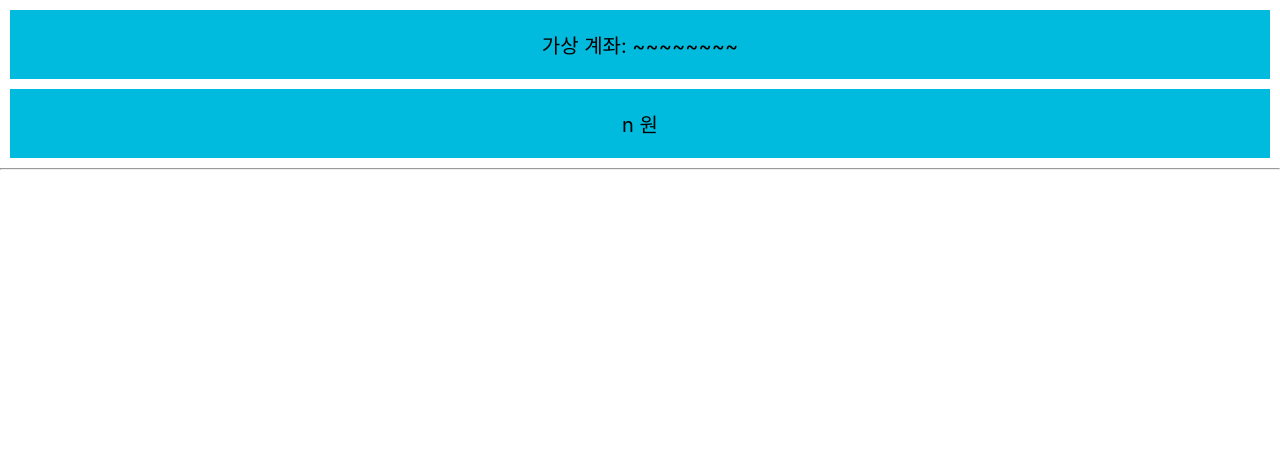
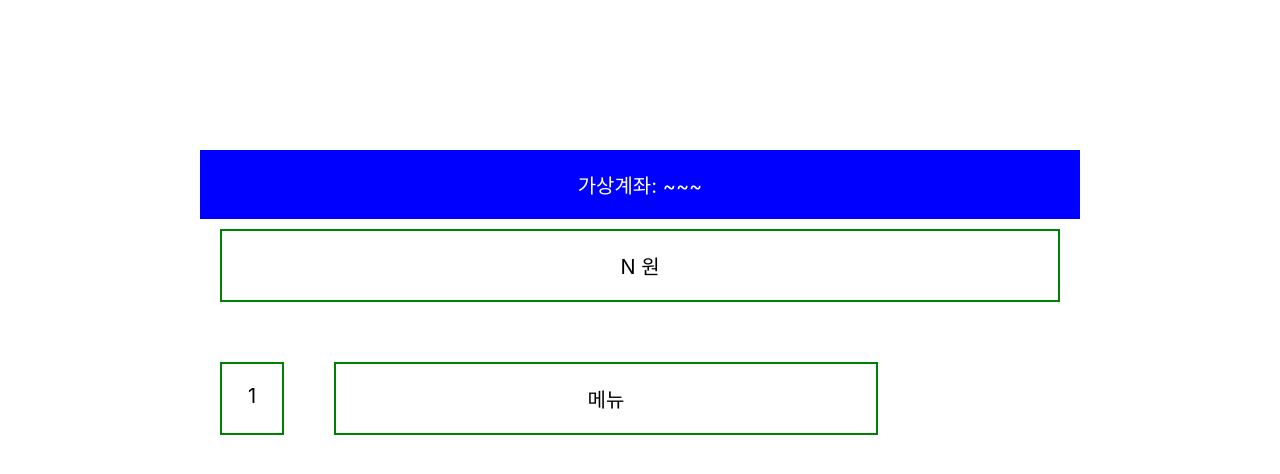
Before and after one commit to 2nd-HUFSummer-Hackathon/SPotato, a React (Create React App) app in the folder domdelivery/: page /pay in a window 1280 px wide. Shown: the top 474 px of the page. Built offline with nearby package versions, Linux system fonts and the light colour scheme.

Commit message:
pay update

```diff
--- a/domdelivery/src/App.css
+++ b/domdelivery/src/App.css
@@ -52,13 +52,15 @@
 }
 
 .Pay .Pay-header{
-  background: #0bd;
   font-size: 20px;
-  padding: 20px;
-  margin: 10px;
+  margin-top: 150px;
+  margin-bottom: 20px;
 }
 
 .Pay .Pay-main{
+  display: flex;
+  justify-content: left;
   font-size: 20px;
   padding: 20px;
+  margin-left: 200px;
 }
--- a/domdelivery/src/pages/Pay.js
+++ b/domdelivery/src/pages/Pay.js
@@ -1,13 +1,16 @@
 function Pay() {
   return (
     <div className="Pay">
-      <div className="Pay-header">가상 계좌: ~~~~~~~~</div>
-      <div className="Pay-header">n 원</div>
+      <div className="Pay-header">
+        <div style={{color:"white", backgroundColor:"blue", padding:"20px", marginLeft:"200px",marginRight:"200px",marginBottom:"10px"}}>가상계좌: ~~~</div>
+        <div style={{borderWidth: 2, borderColor:'green', borderStyle:"solid", padding:"20px", marginLeft:"220px",marginRight:"220px"}}>N 원</div>
+      </div>
 
-      <hr></hr>
+      <br></br>
 
-      <div className="Pay-main" align="center">
-
+      <div className="Pay-main">
+        <div style={{borderWidth: 2, borderColor:'green', borderStyle:"solid", padding:"20px", width:"20px"}}>1</div>
+        <div style={{borderWidth: 2, borderColor:'green', borderStyle:"solid", padding:"20px",  marginLeft:"50px", width:"500px"}}>메뉴</div>
       </div>
     </div>
   );
```
